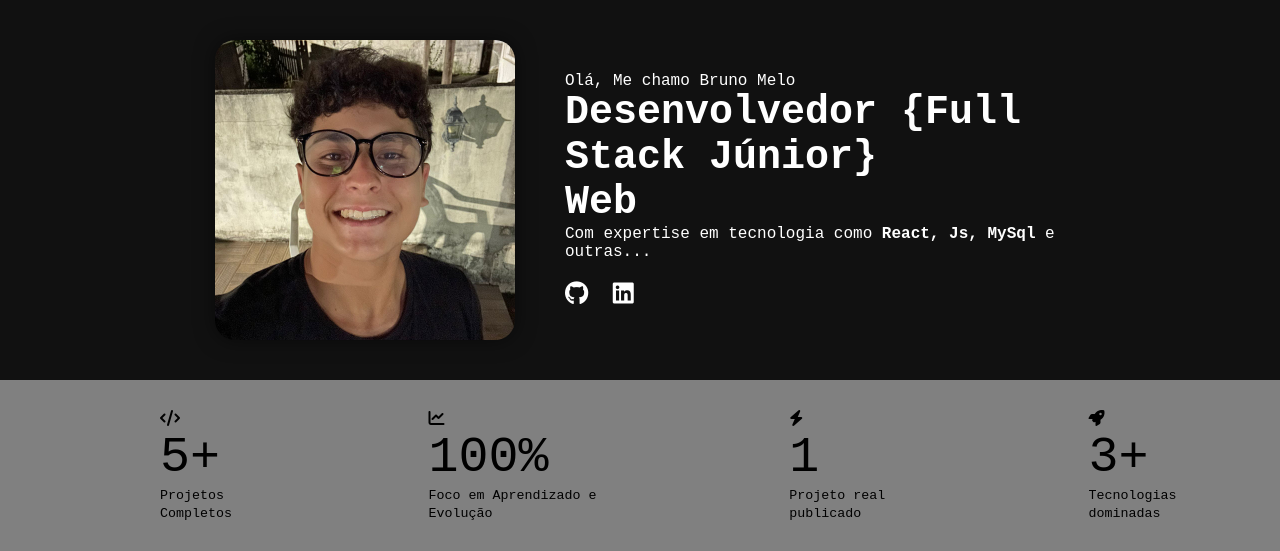
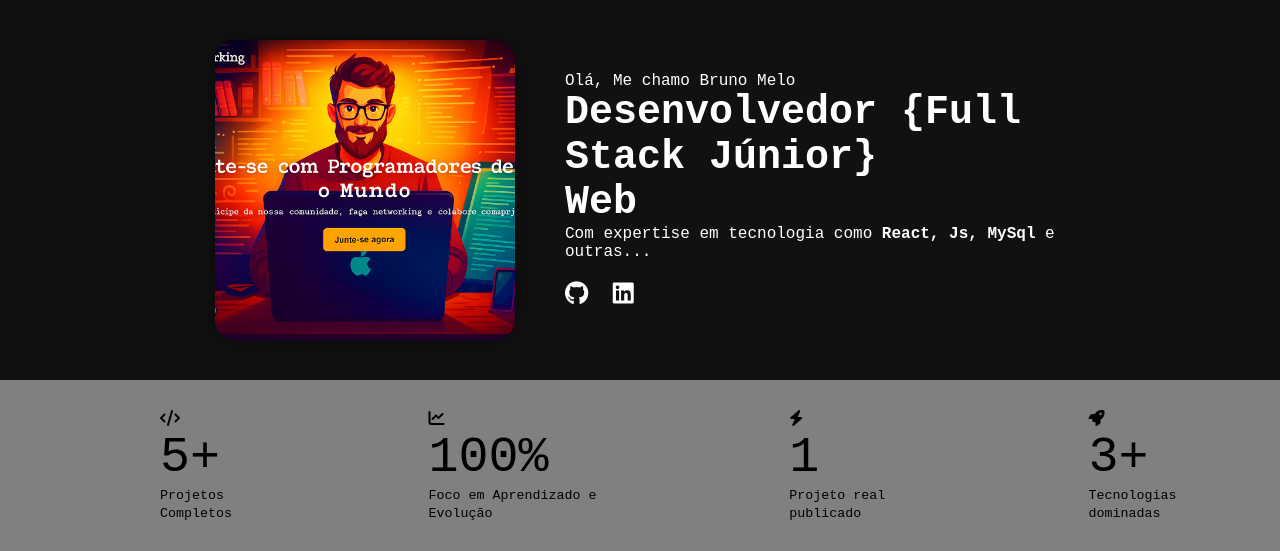
Before and after one commit to BrunoMeloMorais22/Portfolio, a Flask app: page / in a window 1280 px wide. Shown: the part 87-638 px from the top of the page. Run offline with Flask 3, Linux system fonts and the light colour scheme.

Commit message:
Mudando o nome da imagem

```diff
--- a/templates/index.html
+++ b/templates/index.html
@@ -19,7 +19,7 @@
 
     <main class="profile">
         <section class="profile">
-            <div style="width:300px; height:300px; border-radius:20px; background-image: url('/static/image/profile.jpg'); background-size: cover; background-position: center; box-shadow: 0 0 20px rgba(0,0,0,0.5);"></div>
+            <div style="width:300px; height:300px; border-radius:20px; background-image: url('/static/image/portfolio.png'); background-size: cover; background-position: center; box-shadow: 0 0 20px rgba(0,0,0,0.5);"></div>
 
             <div class="descricao">
                 <p><span>Olá, Me chamo Bruno Melo</span></p>
```
